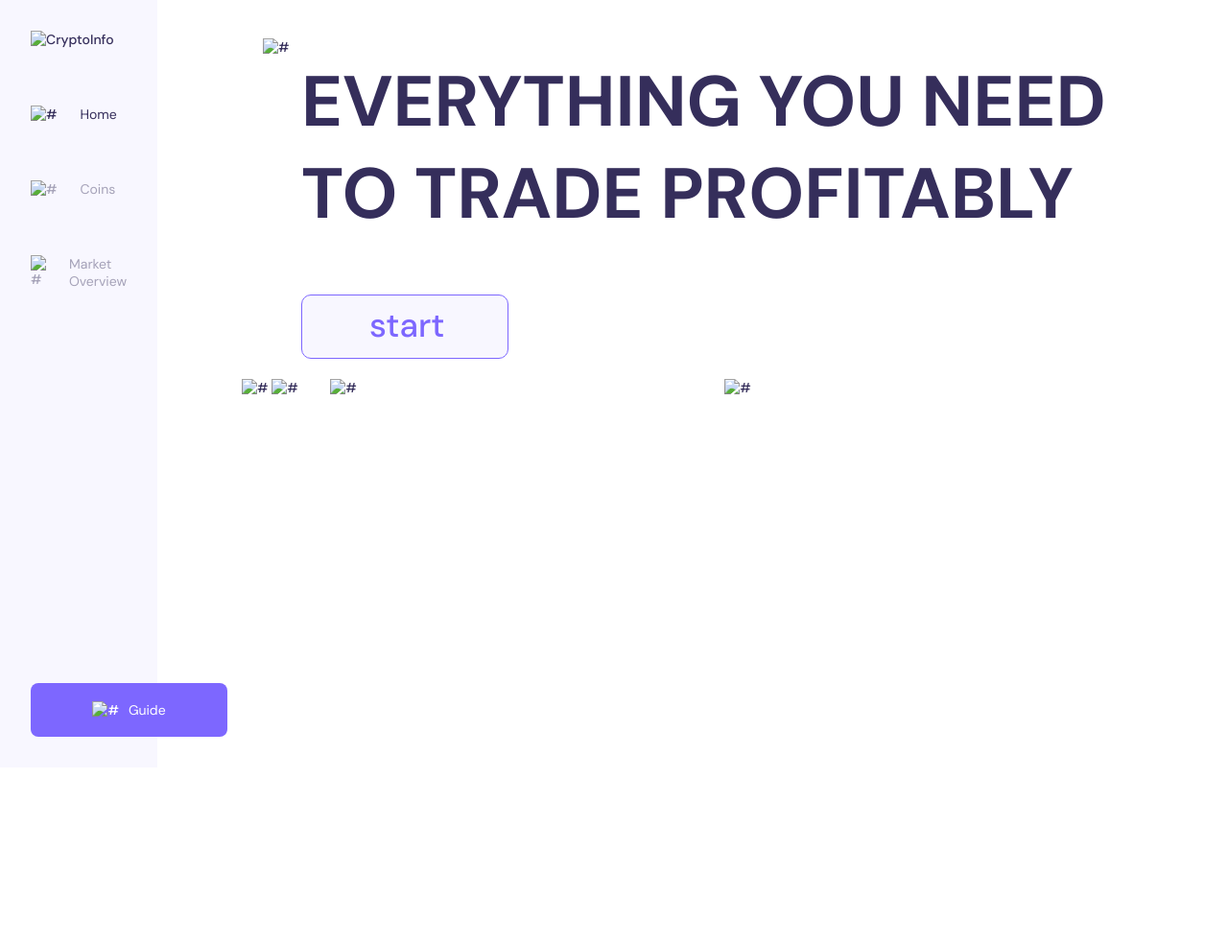
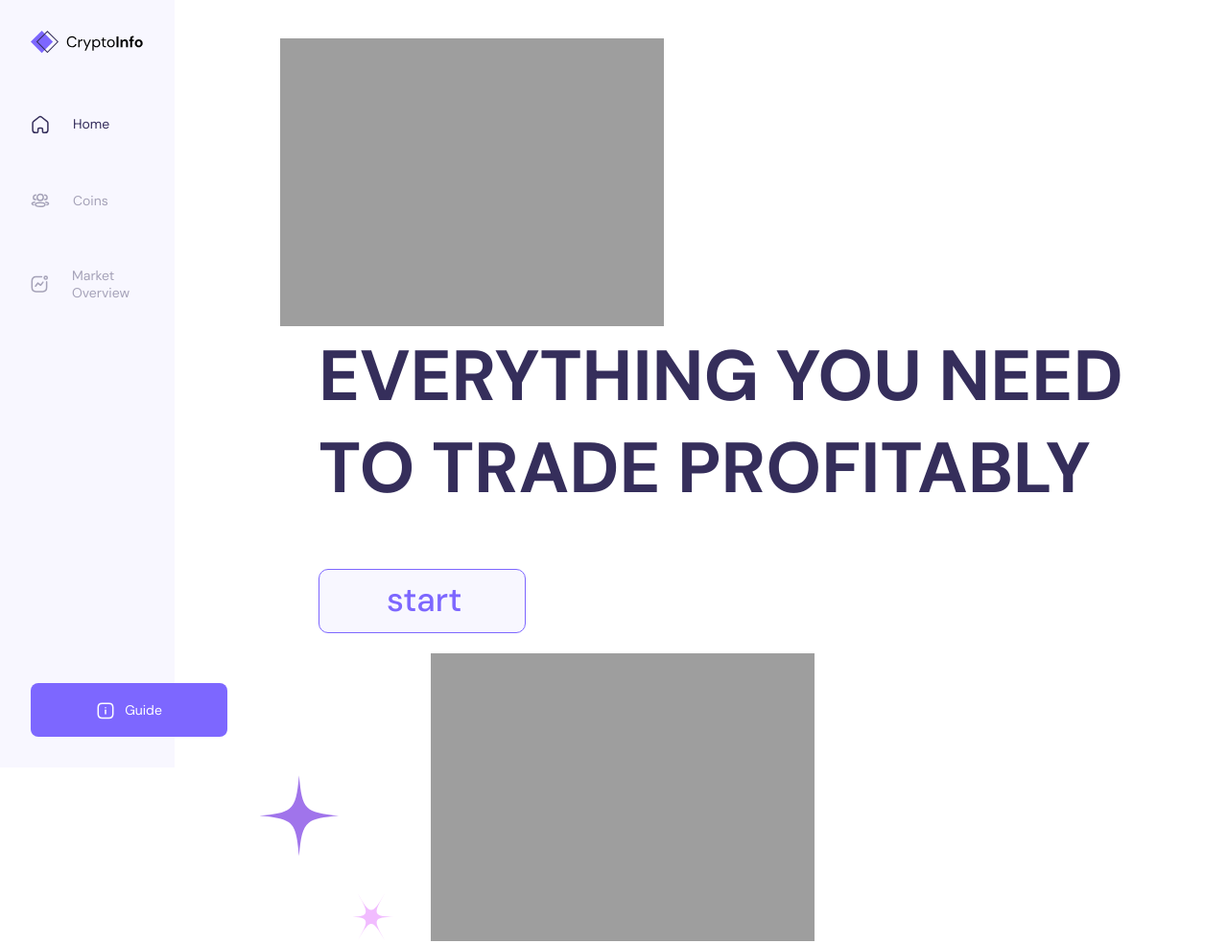
Before and after one commit to bliinmaker/coins, a plain HTML site: page index.html in a window 1280 px wide. Shown: the top 984 px of the page at 96% size. Before the commit the page ends 800 px from the top, so only its background shows below. Drawn offline with Linux system fonts and the light colour scheme; the site is published under a folder, as on GitHub Pages, so addresses that start at the root find nothing.

Commit message:
Changes files for coins

```diff
--- a/index.html
+++ b/index.html
@@ -14,25 +14,25 @@
             <div class="header-wrapper">
                 <nav class="menu">
                     <div class="logo">
-                        <img src="/content/logo.svg" alt="CryptoInfo">
+                        <img src="content/logo.svg" alt="CryptoInfo">
                     </div>
                     <ul class="menu__links">
                         <li class="menu__item">
-                            <a href="/index" class="menu__link menu__link_index"><img class="menu__img" src="/content/home_active.svg" alt="#"><p>Home</p></a>
+                            <a href="/index" class="menu__link menu__link_index"><img class="menu__img" src="content/home_active.svg" alt="#"><p>Home</p></a>
                         </li>
                         <li class="menu__item">
-                            <a href="/coins" class="menu__link menu__link_coins"><img class="menu__img" src="/content/user.svg" alt="#"><p>Coins</p></a>
+                            <a href="/coins" class="menu__link menu__link_coins"><img class="menu__img" src="content/user.svg" alt="#"><p>Coins</p></a>
                         </li>
                         <li class="menu__item">
-                            <a href="/overview" class="menu__link menu__link_overview"><img class="menu__img" src="/content/activity.svg" alt="#"><p>Market Overview</p></a>
+                            <a href="/overview" class="menu__link menu__link_overview"><img class="menu__img" src="content/activity.svg" alt="#"><p>Market Overview</p></a>
                         </li>
                     </ul>
                     <div class="btn-wrapper">
-                        <a href="#" class="menu__btn btn" id="menu__btn"><img class="btn__img" src="/content/Infosquare.svg" alt="#"><p>Guide</p></a>
+                        <a href="#" class="menu__btn btn" id="menu__btn"><img class="btn__img" src="content/Infosquare.svg" alt="#"><p>Guide</p></a>
                     </div>
                 </nav>
                 <div class="offer">
-                    <img src="/content/litecoin-bg.svg" alt="#" class="content__litebg">
+                    <img src="content/litecoin-bg.svg" alt="#" class="content__litebg">
                     <div class="offer__text">
                         <h1 class="offer__title">
                             Everything you need
@@ -41,10 +41,10 @@
                         <a href="/coins" class="offer__btn">start</a>
                     </div>
                     <div class="offer__content" id="scene">
-                        <img src="/content/star-purple-img.svg" alt="#" class="content__starpurp">
-                        <img src="/content/star-pink-img.svg" alt="#" class="content__starpink">
-                        <img src="/content/litecoin-sm.svg" alt="#" class="content__litesm">
-                        <img src="/content/etherium.svg" alt="#" class="content__eth">
+                        <img src="content/star-purple-img.svg" alt="#" class="content__starpurp">
+                        <img src="content/star-pink-img.svg" alt="#" class="content__starpink">
+                        <img src="content/litecoin-sm.svg" alt="#" class="content__litesm">
+                        <img src="content/etherium.svg" alt="#" class="content__eth">
                     </div>
                 </div>
             </div>
```
